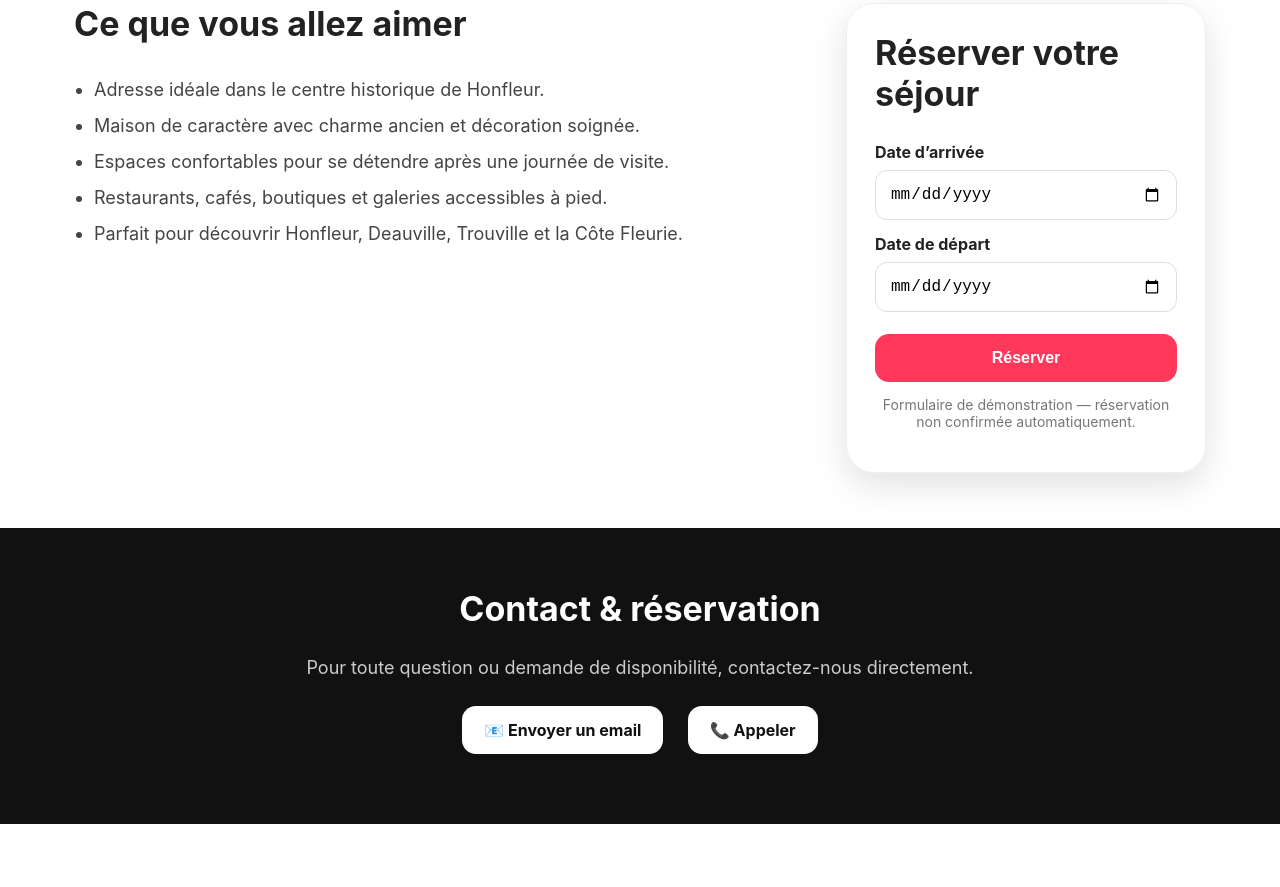
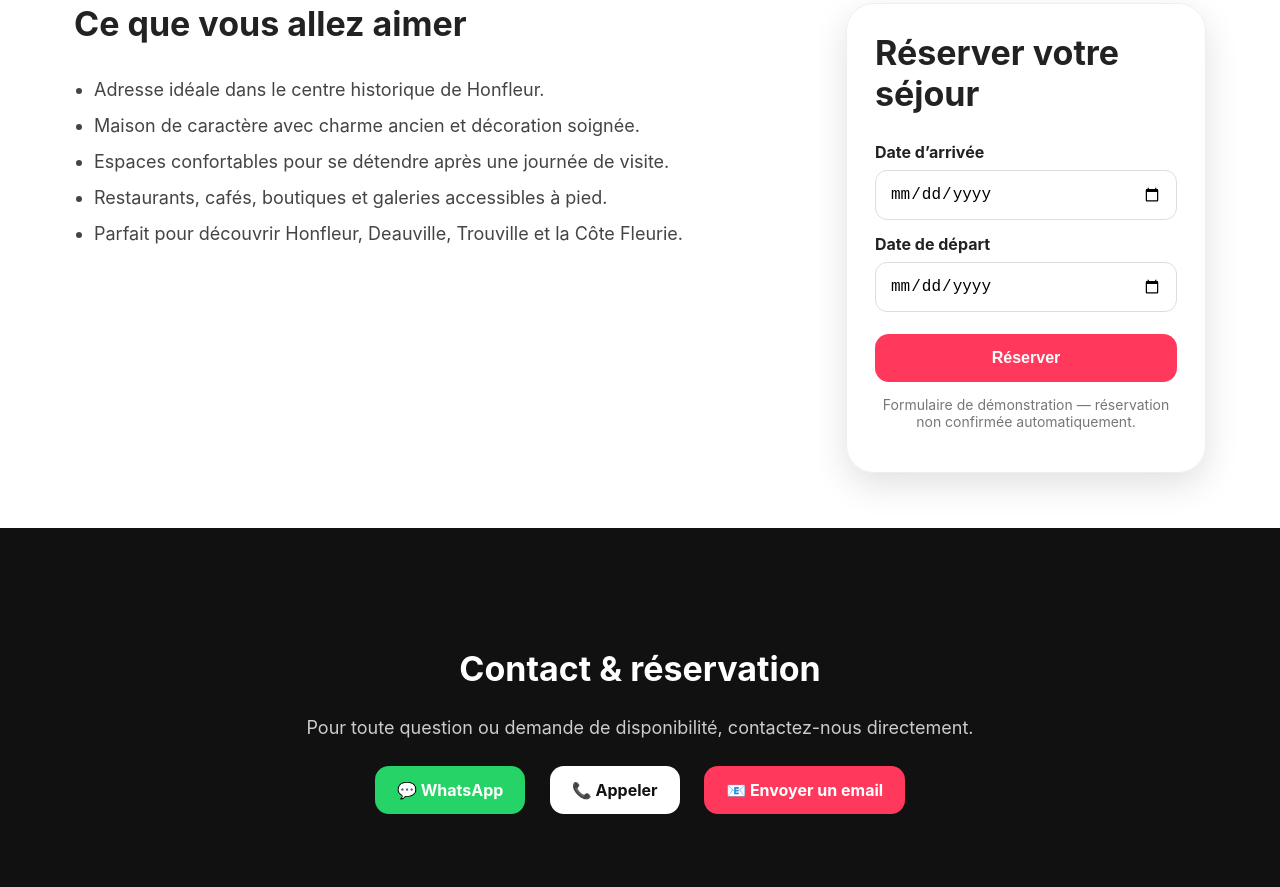
Before and after one commit to EugeneRider375/honfleur-house, a plain HTML site: page index.html in a window 1280 px wide. Shown: the part 2054-2941 px from the top of the page. Before the commit the page ends 2878 px from the top, so only its background shows below. Drawn offline with Linux system fonts and the light colour scheme.

Commit message:
fix gallery and contact buttons

```diff
--- a/index.html
+++ b/index.html
@@ -90,11 +90,14 @@
 </section>
 
 <section class="contact">
+  <section class="contact">
   <h2 id="contactTitle"></h2>
   <p id="contactText"></p>
+
   <div class="contact-buttons">
-    <a href="mailto:your@email.com" id="emailButton"></a>
-    <a href="tel:+33XXXXXXXXX" id="phoneButton"></a>
+    <a id="whatsappButton" class="whatsapp" href="#" target="_blank">💬 WhatsApp</a>
+    <a id="phoneButton" class="phone" href="tel:+33677621005">📞 Appeler</a>
+    <a id="emailButton" class="email" href="mailto:eugene.labutin@gmail.com">📧 Email</a>
   </div>
 </section>
 
--- a/script.js
+++ b/script.js
@@ -27,6 +27,7 @@ const data = {
     contactText: "Pour toute question ou demande de disponibilité, contactez-nous directement.",
     emailButton: "📧 Envoyer un email",
     phoneButton: "📞 Appeler",
+    whatsappButton: "💬 WhatsApp",
     alert: "Merci ! Le calendrier est une démonstration."
   },
   en: {
@@ -57,6 +58,7 @@ const data = {
     contactText: "For questions or availability, contact us directly.",
     emailButton: "📧 Send email",
     phoneButton: "📞 Call",
+    whatsappButton: "💬 WhatsApp",
     alert: "Thank you! The calendar is a demo."
   },
   ru: {
@@ -87,6 +89,7 @@ const data = {
     contactText: "По вопросам свободных дат и бронирования свяжитесь с нами напрямую.",
     emailButton: "📧 Написать email",
     phoneButton: "📞 Позвонить",
+    whatsappButton: "💬 WhatsApp",
     alert: "Спасибо! Календарь пока демонстрационный."
   }
 };
@@ -154,3 +157,11 @@ document.addEventListener("DOMContentLoaded", () => {
     overlay.onclick = () => overlay.remove();
   }
 });
+const whatsappLink = "https://wa.me/33677621005?text=Bonjour%2C%20je%20souhaite%20avoir%20des%20informations%20sur%20la%20maison%20%C3%A0%20Honfleur.";
+
+document.addEventListener("DOMContentLoaded", () => {
+  const whatsappButton = document.getElementById("whatsappButton");
+  if (whatsappButton) {
+    whatsappButton.href = whatsappLink;
+  }
+});
--- a/style.css
+++ b/style.css
@@ -303,3 +303,17 @@ body {
 .next-btn {
   right: 30px;
 }
+.whatsapp {
+  background: #25D366 !important;
+  color: white !important;
+}
+
+.phone {
+  background: #ffffff !important;
+  color: #111 !important;
+}
+
+.email {
+  background: #ff385c !important;
+  color: white !important;
+}
```
